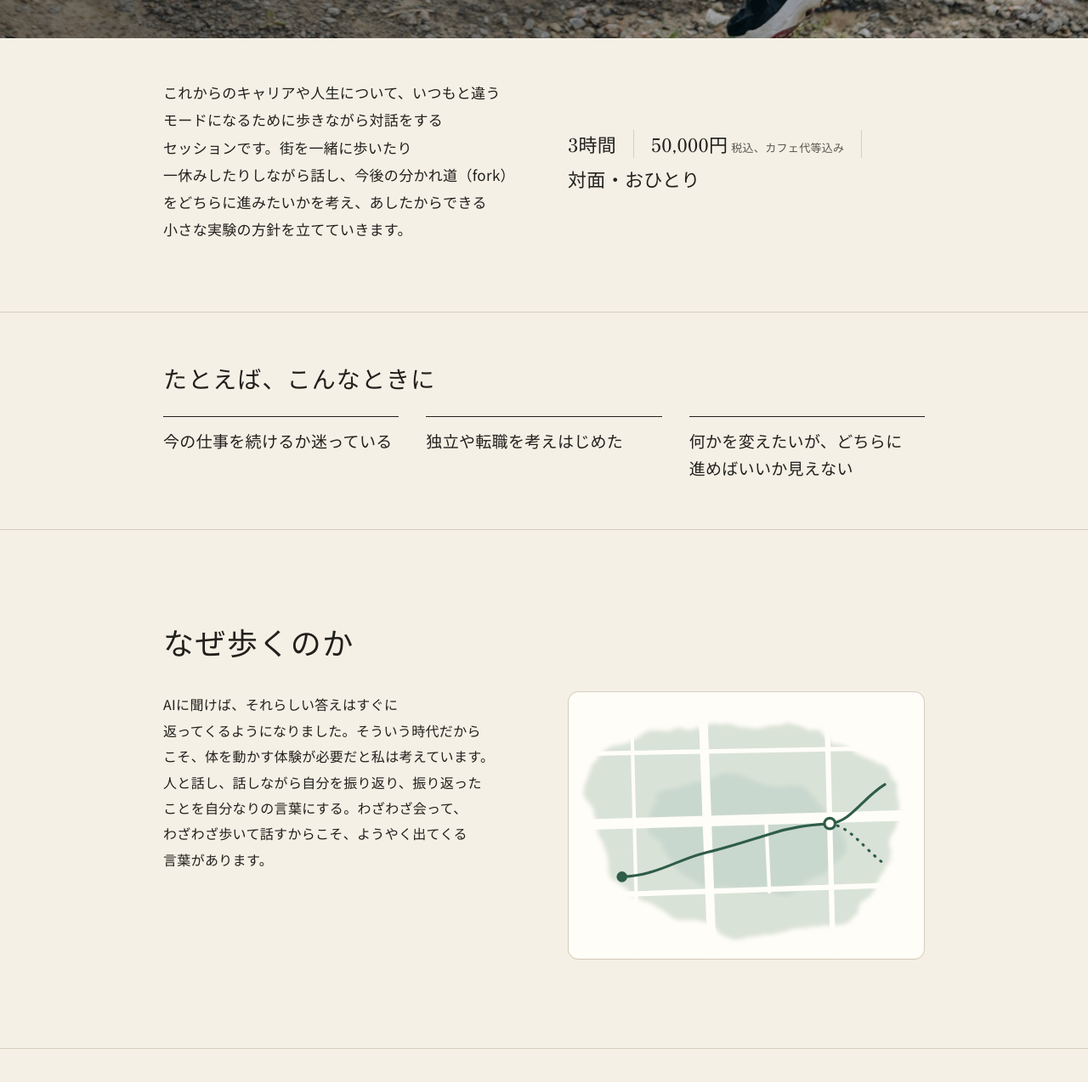
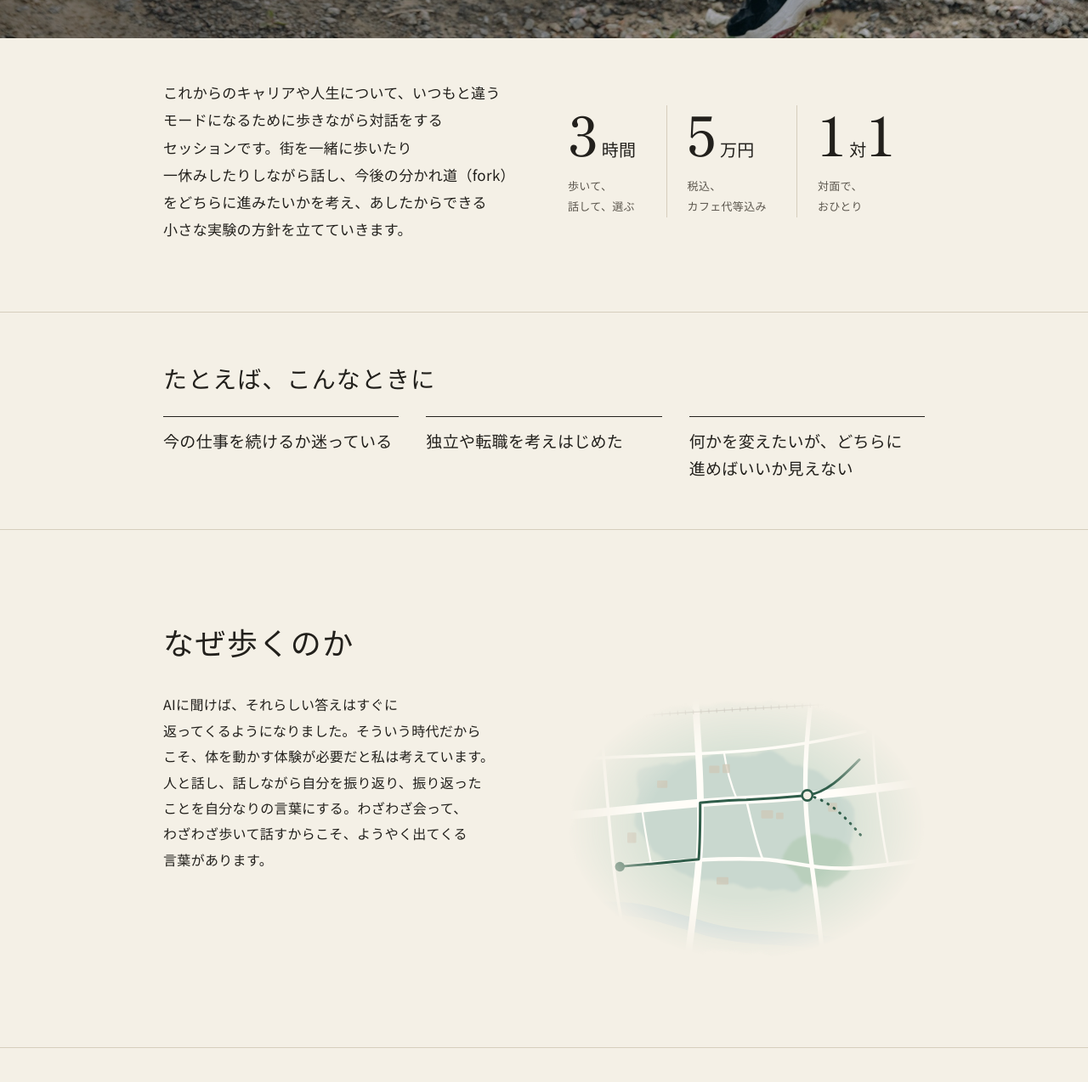
Before and after one commit to walktalkfork/walktalkfork.github.io, a plain HTML site: page index.html in a window 1280 px wide. Shown: the part 700-1974 px from the top of the page at 85% size. Drawn offline with Linux system fonts and the light colour scheme.

Commit message:
要点を大きな数字の形にし、地図のイラストを枠なしで背景に溶け込む形にする
- 3時間・5万円・1対1を大きな明朝で並べる
- 地図のイラストに川・公園・線路・建物を足し、端を紙の色にぼかす

Co-Authored-By: Claude Opus 5.5 <noreply@anthropic.com>

```diff
--- a/assets/style.css
+++ b/assets/style.css
@@ -9,7 +9,7 @@
   --green-dark: #234838;
   --white: #FFFDF8;
   /* 地図のイラストの水彩 */
-  --wash-1: #C9D8CF; --wash-3: #D9E2D6;
+  --wash-1: #C9D8CF; --wash-3: #D9E2D6; --map-park: #B9CFBC; --map-water: #C3D5D6; --map-block: #CFC7B6;
   --on-photo: #FFFDF8;
   /* 文字 */
   --mincho: "Shippori Mincho", "Hiragino Mincho ProN", "Yu Mincho", serif;
@@ -114,10 +114,12 @@ a:hover { color: var(--green-dark); }
 }
 .hero-sub { margin: var(--space-4) 0 0; font-family: var(--mincho); font-size: clamp(20px, 4.8vw, 26px); line-height: 1.6; font-weight: 500; }
 .hero-lead { margin: 0; max-width: 30em; font-size: 17px; }
-.hero-facts { display: flex; flex-wrap: wrap; gap: var(--space-2) 0; margin: 0; padding: 0; list-style: none; align-self: center; }
-.hero-facts li { font-family: var(--mincho); font-size: 22px; font-weight: 500; line-height: 1.5; padding-right: var(--space-5); margin-right: var(--space-5); border-right: 1px solid var(--line); white-space: nowrap; }
-.hero-facts li:last-child { border-right: 0; padding-right: 0; margin-right: 0; }
-.hero-facts small { font-family: var(--gothic); font-size: 13px; font-weight: 400; color: var(--ink-soft); margin-left: var(--space-1); }
+.hero-facts { display: grid; grid-template-columns: repeat(3, auto); justify-content: start; align-self: center; }
+.hero-facts > div { padding: 0 var(--space-6); border-left: 1px solid var(--line); white-space: nowrap; }
+.hero-facts > div:first-child { padding-left: 0; border-left: 0; }
+.hero-facts .big { font-family: var(--mincho); font-weight: 500; font-size: clamp(44px, 5.4vw, 64px); line-height: 1; font-variant-numeric: tabular-nums; }
+.hero-facts .unit { font-family: var(--mincho); font-weight: 500; font-size: 20px; margin-left: var(--space-1); }
+.hero-facts .cap { display: block; margin-top: var(--space-3); font-size: 13px; color: var(--ink-soft); white-space: nowrap; }
 
 /* セクション共通 */
 .section { padding: var(--space-18) 0; border-top: 1px solid var(--line); }
@@ -139,7 +141,7 @@ a:hover { color: var(--green-dark); }
 
 /* なぜ歩くのか：本文の横に地図のイラスト */
 .walk-map { margin: 0; }
-.walk-map svg { display: block; width: 100%; height: auto; max-width: 100%; border-radius: var(--radius-card); border: 1px solid var(--line); }
+.walk-map svg { display: block; width: 100%; height: auto; max-width: 100%; }
 
 
 
@@ -308,10 +310,12 @@ details.stations p { margin: var(--space-1) 0 0; }
   .header-nav a:hover { color: var(--green); text-decoration: underline; }
 }
 
-/* 狭い画面では、ファーストビューの要点を区切り線なしで縦に並べる */
-@media (max-width: 639px) {
-  .hero-facts { flex-direction: column; gap: 0; }
-  .hero-facts li { border-right: 0; padding-right: 0; margin-right: 0; }
+/* 狭い画面では、ファーストビューの要点の数字を少し小さくし、区切りを詰める */
+@media (max-width: 520px) {
+  .hero-facts > div { padding: 0 var(--space-4); }
+  .hero-facts .big { font-size: 44px; }
+  .hero-facts .unit { font-size: 16px; }
+  .hero-facts .cap { white-space: normal; font-size: 12px; }
 }
 
 .section .profile-link { margin: var(--space-6) 0 0; font-size: 15px; }
--- a/index.html
+++ b/index.html
@@ -19,7 +19,7 @@
 <link rel="preconnect" href="https://fonts.googleapis.com">
 <link rel="preconnect" href="https://fonts.gstatic.com" crossorigin>
 <link href="https://fonts.googleapis.com/css2?family=Noto+Sans+JP:wght@400;500&family=Shippori+Mincho:wght@500&display=swap" rel="stylesheet">
-<link rel="stylesheet" href="assets/style.css?v=21">
+<link rel="stylesheet" href="assets/style.css?v=24">
 <script type="application/ld+json">
 {
   "@context": "https://schema.org",
@@ -83,11 +83,11 @@
   <div class="wrap hero-rest split">
     <p class="hero-lead">これからの<wbr>キャリアや<wbr>人生に<wbr>ついて、<wbr>いつもと<wbr>違う<wbr>モードに<wbr>なる<wbr>ために<wbr>歩きながら<wbr>対話を<wbr>する<wbr>セッションです。<wbr>街を<wbr>一緒に<wbr>歩いたり<wbr>一休みしたりしながら<wbr>話し、<wbr>今後の<wbr>分かれ道<wbr>（fork）を<wbr>どちらに<wbr>進みたいかを<wbr>考え、<wbr>あしたから<wbr>できる<wbr>小さな<wbr>実験の<wbr>方針を<wbr>立てていきます。</p>
 
-    <ul class="hero-facts">
-      <li>3時間</li>
-      <li>50,000円<small>税込、<wbr>カフェ代等込み</small></li>
-      <li>対面・<wbr>おひとり</li>
-    </ul>
+    <div class="hero-facts" role="group" aria-label="3時間、50,000円（税込、カフェ代等込み）、対面で1対1">
+      <div><span class="big">3</span><span class="unit">時間</span><span class="cap">歩いて、<wbr>話して、<wbr>選ぶ</span></div>
+      <div><span class="big">5</span><span class="unit">万円</span><span class="cap">税込、<wbr>カフェ代等込み</span></div>
+      <div><span class="big">1</span><span class="unit">対</span><span class="big">1</span><span class="cap">対面で、<wbr>おひとり</span></div>
+    </div>
   </div>
 </section>
 
@@ -113,35 +113,58 @@
       <p>AIに<wbr>聞けば、<wbr>それらしい<wbr>答えは<wbr>すぐに<wbr>返ってくるようになりました。<wbr>そういう<wbr>時代だから<wbr>こそ、<wbr>体を<wbr>動かす体験が<wbr>必要だと<wbr>私は<wbr>考えています。<wbr>人と<wbr>話し、<wbr>話しながら<wbr>自分を<wbr>振り返り、<wbr>振り返った<wbr>ことを<wbr>自分なりの<wbr>言葉に<wbr>する。<wbr>わざわざ会って、<wbr>わざわざ歩いて<wbr>話すから<wbr>こそ、<wbr>ようやく<wbr>出てくる<wbr>言葉が<wbr>あります。</p>
       </div>
       <figure class="walk-map" aria-hidden="true">
-        <svg viewBox="0 0 400 300">
+        <svg viewBox="0 0 480 360">
           <defs>
             <filter id="wash" x="-20%" y="-20%" width="140%" height="140%">
-              <feTurbulence type="fractalNoise" baseFrequency="0.018" numOctaves="3" seed="11" result="n"/>
-              <feDisplacementMap in="SourceGraphic" in2="n" scale="34" xChannelSelector="R" yChannelSelector="G" result="d"/>
-              <feGaussianBlur in="d" stdDeviation="2.5"/>
+              <feTurbulence type="fractalNoise" baseFrequency="0.016" numOctaves="3" seed="11" result="n"/>
+              <feDisplacementMap in="SourceGraphic" in2="n" scale="30" xChannelSelector="R" yChannelSelector="G" result="d"/>
+              <feGaussianBlur in="d" stdDeviation="2"/>
             </filter>
-            <clipPath id="map-clip"><rect width="400" height="300" rx="12"/></clipPath>
+            <radialGradient id="fade" cx="50%" cy="50%" r="50%">
+              <stop offset="55%" stop-color="#fff"/>
+              <stop offset="100%" stop-color="#000"/>
+            </radialGradient>
+            <mask id="fade-mask"><rect width="480" height="360" fill="url(#fade)"/></mask>
           </defs>
-          <g clip-path="url(#map-clip)">
-            <rect width="400" height="300" fill="var(--white)"/>
+          <g mask="url(#fade-mask)">
+            <!-- 水彩の地 -->
             <g filter="url(#wash)">
-              <path d="M40 70 C110 20 250 30 330 70 C390 100 380 200 330 240 C270 285 140 280 80 240 C30 205 0 120 40 70Z" fill="var(--wash-3)"/>
-              <path d="M110 110 C170 80 270 95 300 140 C325 180 290 220 230 225 C170 230 110 205 100 165 C95 140 92 120 110 110Z" fill="var(--wash-1)"/>
+              <path d="M20 60 C120 10 330 0 440 50 C500 90 490 270 430 320 C340 370 120 365 50 310 C0 270 -20 120 20 60Z" fill="var(--wash-3)"/>
+              <path d="M110 100 C190 70 320 80 370 130 C410 175 380 250 300 262 C220 274 130 250 105 200 C90 165 85 115 110 100Z" fill="var(--wash-1)"/>
+              <!-- 公園 -->
+              <path d="M300 200 C330 190 372 196 382 222 C390 246 362 262 334 258 C306 254 288 236 290 218 C291 208 294 203 300 200Z" fill="var(--map-park)"/>
             </g>
-            <g fill="none" stroke="var(--white)" stroke-linecap="round">
-              <path d="M-10 150 L410 138" stroke-width="12"/>
-              <path d="M150 -10 L162 310" stroke-width="10"/>
-              <path d="M-10 230 L410 216" stroke-width="6"/>
-              <path d="M290 -10 L298 310" stroke-width="6"/>
-              <path d="M-10 70 L410 62" stroke-width="5"/>
-              <path d="M70 -10 L78 310" stroke-width="4"/>
-              <path d="M222 140 L226 225" stroke-width="4"/>
+            <!-- 川 -->
+            <path d="M-10 300 C70 280 120 300 180 318 C240 336 300 330 360 340 C410 348 450 360 500 356" fill="none" stroke="var(--map-water)" stroke-width="18" stroke-linecap="round"/>
+            <!-- 道 -->
+            <g fill="none" stroke="var(--white)" stroke-linecap="round" stroke-linejoin="round">
+              <path d="M-10 168 C80 160 160 150 240 146 C320 142 400 134 490 120" stroke-width="11"/>
+              <path d="M170 -10 C176 80 182 160 176 230 C172 280 166 320 160 370" stroke-width="9"/>
+              <path d="M330 -10 C320 60 316 120 322 180 C326 230 336 280 344 370" stroke-width="6"/>
+              <path d="M-10 92 C70 88 140 86 210 82 C270 79 330 70 400 54" stroke-width="4"/>
+              <path d="M40 -10 C46 60 52 140 60 220 C64 260 70 300 76 330" stroke-width="4"/>
+              <path d="M70 236 C140 228 210 224 262 226 C300 228 330 240 380 238 C420 236 450 230 490 226" stroke-width="5"/>
+              <path d="M240 146 C248 180 252 200 262 226" stroke-width="3"/>
+              <path d="M410 40 C412 110 418 170 430 230" stroke-width="3"/>
+              <path d="M100 160 C104 190 108 210 112 232" stroke-width="2.5"/>
+              <path d="M210 82 C214 110 220 128 228 147" stroke-width="2.5"/>
             </g>
-            <path d="M60 208 C100 206 120 190 150 182 C180 175 200 168 226 160 C250 152 268 150 294 148" fill="none" stroke="var(--green)" stroke-width="3" stroke-linecap="round"/>
-            <path d="M294 148 C318 146 330 120 356 104" fill="none" stroke="var(--green)" stroke-width="3" stroke-linecap="round"/>
-            <path d="M294 148 C318 152 332 176 356 194" fill="none" stroke="var(--green)" stroke-width="3" stroke-linecap="round" stroke-dasharray="1 8"/>
-            <circle cx="60" cy="208" r="6" fill="var(--green)"/>
-            <circle cx="294" cy="148" r="6" fill="var(--white)" stroke="var(--green)" stroke-width="3"/>
+            <!-- 線路 -->
+            <path d="M-10 40 C120 30 260 22 490 10" fill="none" stroke="var(--ink-soft)" stroke-width="1.5" opacity=".55"/>
+            <path d="M-10 40 C120 30 260 22 490 10" fill="none" stroke="var(--ink-soft)" stroke-width="6" stroke-dasharray="1.5 9" opacity=".45"/>
+            <!-- 建物の小さなかたまり -->
+            <g fill="var(--map-block)" opacity=".7">
+              <rect x="190" y="100" width="14" height="10" rx="1.5"/><rect x="208" y="98" width="10" height="12" rx="1.5"/>
+              <rect x="260" y="160" width="16" height="11" rx="1.5"/><rect x="280" y="163" width="10" height="9" rx="1.5"/>
+              <rect x="80" y="190" width="12" height="14" rx="1.5"/><rect x="120" y="120" width="14" height="10" rx="1.5"/>
+              <rect x="350" y="150" width="12" height="12" rx="1.5"/><rect x="200" y="250" width="16" height="10" rx="1.5"/>
+            </g>
+            <!-- ルート：最後に2つに分かれる -->
+            <path d="M70 236 C110 232 140 230 176 226 C178 200 178 176 178 150 C200 148 220 146 240 146 C280 144 300 142 322 140" fill="none" stroke="var(--green)" stroke-width="3.5" stroke-linecap="round" stroke-linejoin="round"/>
+            <path d="M322 140 C350 136 372 112 392 92" fill="none" stroke="var(--green)" stroke-width="3.5" stroke-linecap="round"/>
+            <path d="M322 140 C352 146 374 170 396 196" fill="none" stroke="var(--green)" stroke-width="3.5" stroke-linecap="round" stroke-dasharray="1 9"/>
+            <circle cx="70" cy="236" r="6.5" fill="var(--green)"/>
+            <circle cx="322" cy="140" r="7" fill="var(--paper)" stroke="var(--green)" stroke-width="3"/>
           </g>
         </svg>
       </figure>
```
Also changed, not shown: cancel.html (+1 -1 lines), privacy.html (+1 -1 lines), tokushoho.html (+1 -1 lines).
